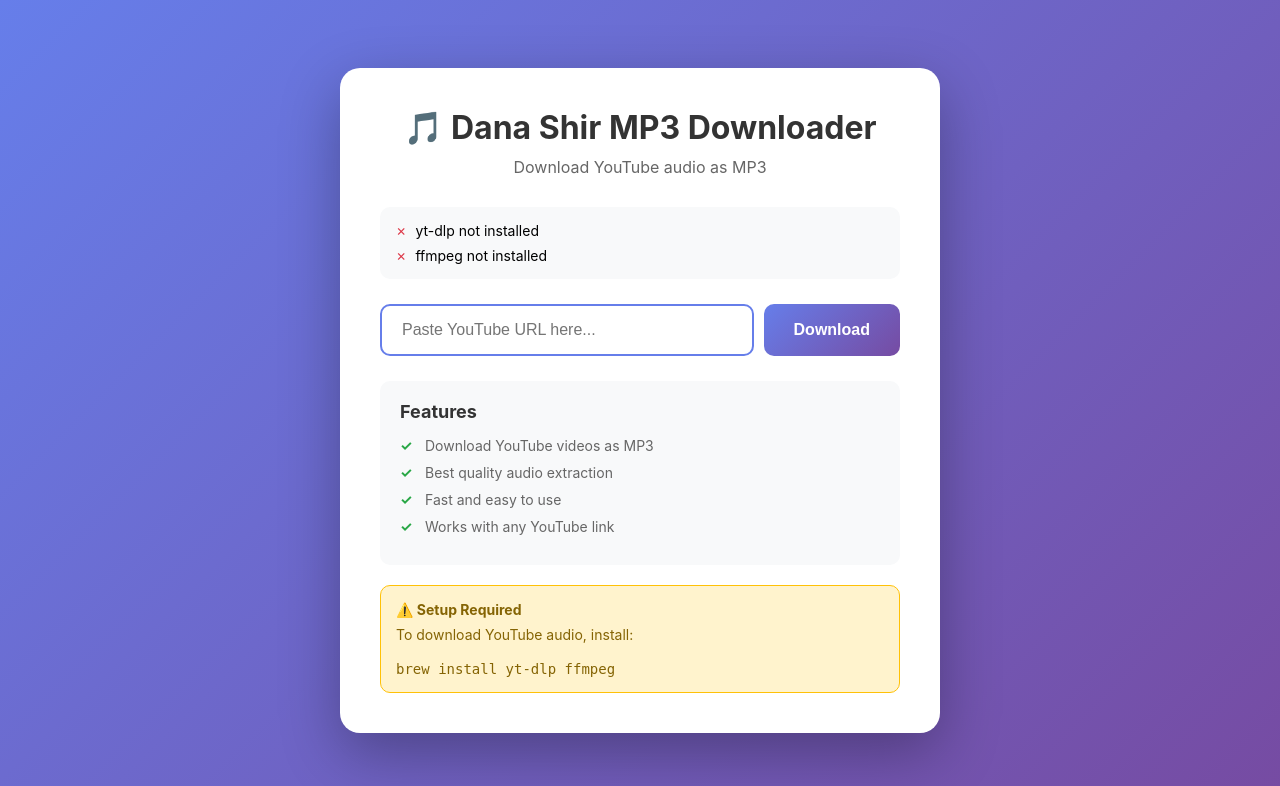
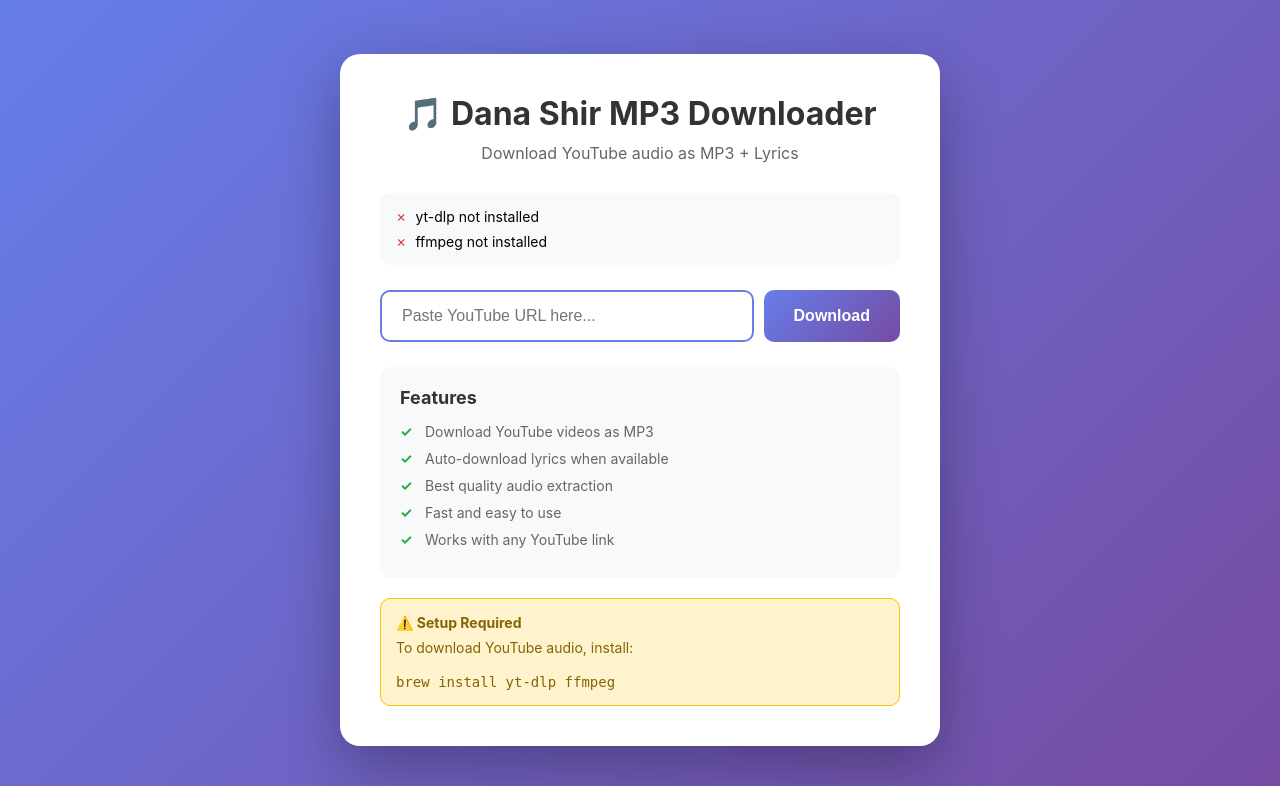
Before and after one commit to eranshir-code/YouTube-MP3-downloader, a Flask app: page / in a window 1280 px wide. Shown: the top 786 px of the page. Run offline with Flask 3, Linux system fonts and the light colour scheme.

Commit message:
Added automatic lyrics download feature

```diff
--- a/app.py
+++ b/app.py
@@ -25,17 +25,22 @@ def check_dependencies():
 
 
 def download_youtube_audio(url):
-    """Download audio from YouTube as MP3"""
+    """Download audio from YouTube as MP3 and lyrics if available"""
     try:
         # Set output path
         output_template = os.path.join(DOWNLOAD_FOLDER, '%(title)s.%(ext)s')
 
-        # Download audio as MP3
+        # Download audio as MP3 with lyrics
         command = [
             'yt-dlp',
             '-x',  # Extract audio
             '--audio-format', 'mp3',
             '--audio-quality', '0',
+            '--write-subs',  # Download subtitles/lyrics
+            '--write-auto-subs',  # Download auto-generated subs if available
+            '--sub-langs', 'en',  # Prefer English
+            '--convert-subs', 'txt',  # Convert to text file
+            '--embed-metadata',  # Embed metadata in MP3
             '--no-check-certificates',
             '--user-agent', 'Mozilla/5.0 (Windows NT 10.0; Win64; x64) AppleWebKit/537.36',
             '--extractor-args', 'youtube:player_client=android',
--- a/templates/index.html
+++ b/templates/index.html
@@ -169,7 +169,7 @@
 <body>
     <div class="container">
         <h1>🎵 Dana Shir MP3 Downloader</h1>
-        <p class="subtitle">Download YouTube audio as MP3</p>
+        <p class="subtitle">Download YouTube audio as MP3 + Lyrics</p>
 
         <div class="status">
             <div class="status-item">
@@ -197,6 +197,7 @@
             <h3>Features</h3>
             <ul>
                 <li>Download YouTube videos as MP3</li>
+                <li>Auto-download lyrics when available</li>
                 <li>Best quality audio extraction</li>
                 <li>Fast and easy to use</li>
                 <li>Works with any YouTube link</li>
--- a/templates/result.html
+++ b/templates/result.html
@@ -125,6 +125,7 @@
             <div class="icon">🎵</div>
             <h1>Download Ready!</h1>
             <p class="message">Your MP3 file has been prepared and is ready to download.</p>
+            <p class="message" style="font-size: 14px; color: #666;">Lyrics may have been downloaded as a separate .txt file if available.</p>
 
             <div class="filename">{{ filename }}</div>
 
```
Also changed, not shown: 1 other file.
